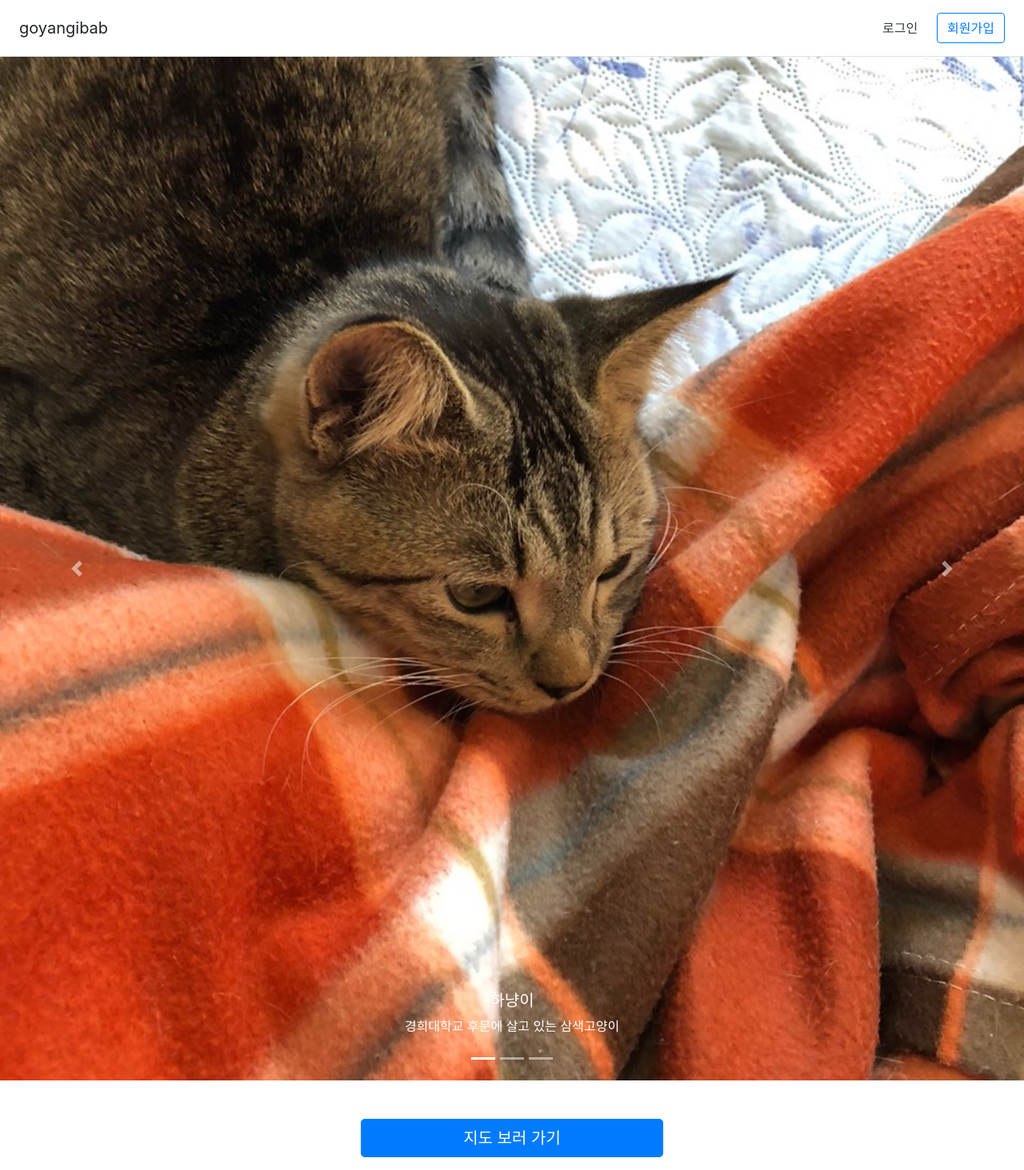
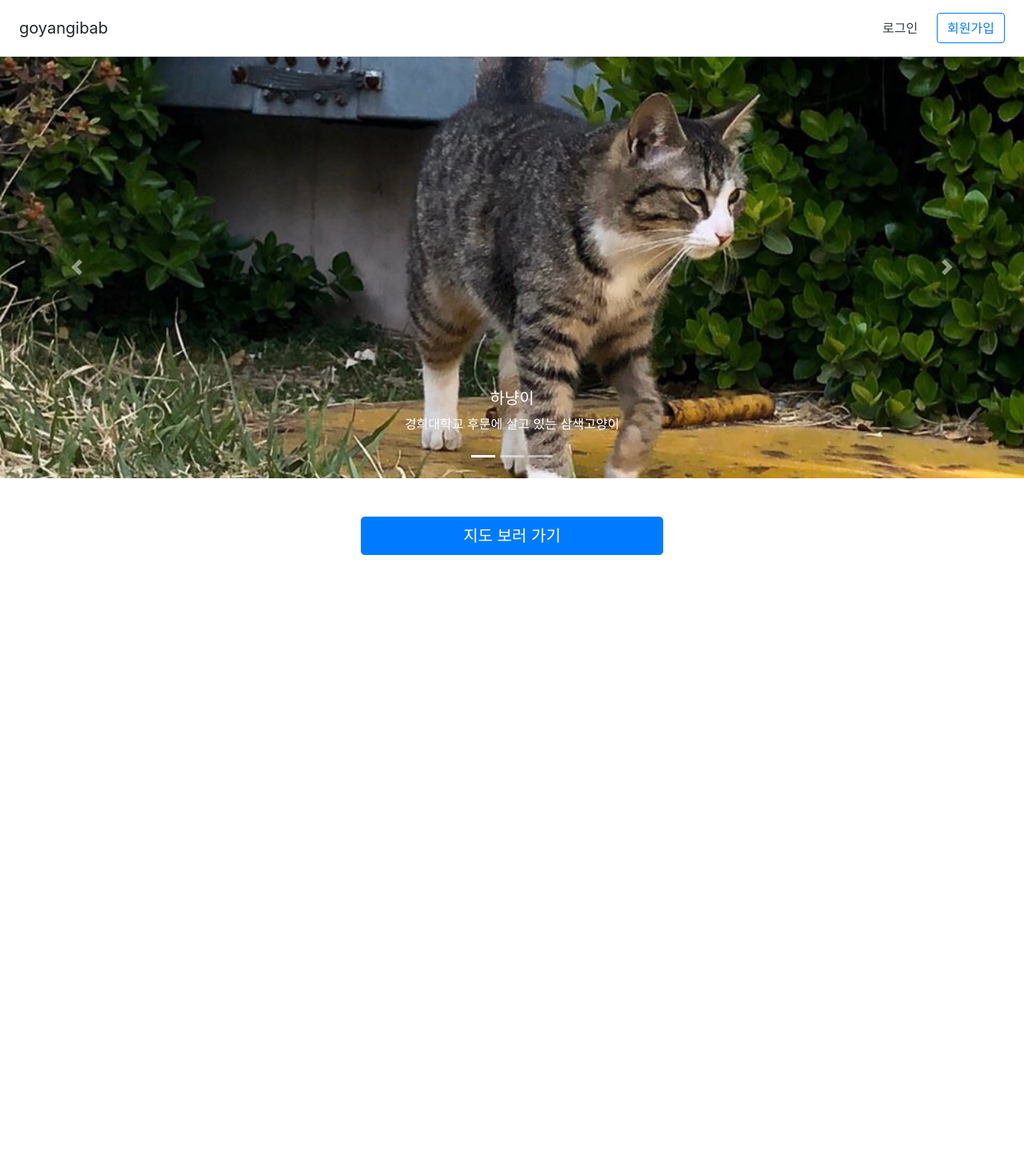
Before and after one commit to kurone-ab/DjangoAnimalMap, a Django app: page / in a window 1280 px wide. Shown: the whole page at 80% size. After the commit the page ends 694 px from the top, so only its background shows below. Run offline with Django 3.2, Linux system fonts and the light colour scheme; some libraries are stand-ins or nearby versions.

Commit message:
home.html2

```diff
--- a/page/templates/home.html
+++ b/page/templates/home.html
@@ -4,7 +4,7 @@
 {% block main %}
 
 {% load static %}
-<!--Crousel -->
+<!--Carousel -->
 <div id="carouselExampleCaptions" class="carousel slide" data-ride="carousel">
     <ol class="carousel-indicators">
       <li data-target="#carouselExampleCaptions" data-slide-to="0" class="active"></li>
@@ -13,21 +13,21 @@
     </ol>
     <div class="carousel-inner">
       <div class="carousel-item active">
-        <img src="{% static 'images/cat1.jpg' %}" class="d-block w-100" alt="...">
+        <img src="{% static 'images/cat4.jpg' %}" class="d-block w-100" alt="...">
         <div class="carousel-caption d-none d-md-block">
           <h5>하냥이</h5>
           <p>경희대학교 후문에 살고 있는 삼색고양이</p>
         </div>
       </div>
       <div class="carousel-item">
-        <img src="{% static 'images/cat2.jpg' %}" class="d-block w-100" alt="...">
+        <img src="{% static 'images/cat5.jpg' %}" class="d-block w-100" alt="...">
         <div class="carousel-caption d-none d-md-block">
           <h5>개냥냥이</h5>
           <p> 안녕하세요 저는 개처럼 날뛰고 있는 냥아지가 아니라 개냥이 입니다.</p>
         </div>
       </div>
       <div class="carousel-item">
-        <img src="{% static 'images/cat3.jpg' %}" class="d-block w-100" alt="...">
+        <img src="{% static 'images/cat6.jpg' %}" class="d-block w-100" alt="...">
         <div class="carousel-caption d-none d-md-block">
           <h5>양옹이</h5>
           <p>양처럼 털이 복슬복슬한 고양이입니다 허허허허</p>
```
Also changed, not shown: page/static/images/cat4.jpg (added), page/static/images/cat5.jpg (added), page/static/images/cat6.jpg (added), static/images/cat4.jpg (added), static/images/cat5.jpg (added), static/images/cat6.jpg (added).
